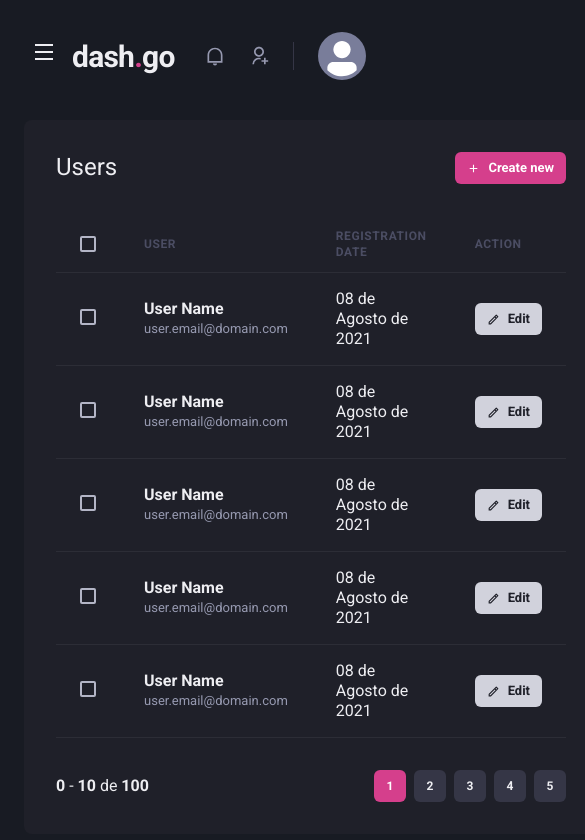
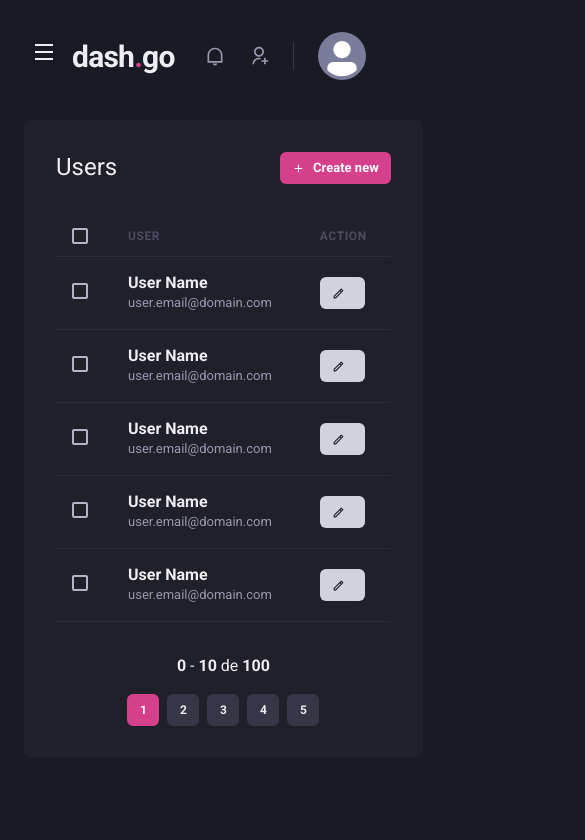
Before and after one commit to sonnymarinho/dashgo, a Next.js app: page /users in a window 390 px wide. Shown: the top 840 px of the page, 585 px wide, since content can reach past the window. Built offline with nearby package versions, Linux system fonts and the light colour scheme.

Commit message:
:sparkles: feat: navigation and pages responsivity

```diff
--- a/src/components/Pagination/index.tsx
+++ b/src/components/Pagination/index.tsx
@@ -3,7 +3,14 @@ import PaginationItem from './PaginationItem';
 
 export default function Pagination() {
   return (
-    <Stack direction="row" mt="8" justify="space-between" align="center" spacing="center">
+    <Stack
+      direction={['column', 'row']}
+      mt="8"
+      justify="space-between"
+      align="center"
+      spacing="center"
+      gridGap={['4', '0']}
+    >
       <Box>
         <strong>0</strong> - <strong>10</strong> de <strong>100</strong>
       </Box>
--- /dev/null
+++ b/src/components/Sidebar/ActiveLink.tsx
@@ -0,0 +1,26 @@
+import { cloneElement, ReactElement } from 'react';
+import Link, { LinkProps } from 'next/link';
+import { useRouter } from 'next/router';
+
+interface ActiveLinkProps extends LinkProps {
+  children: ReactElement;
+  shouldMatchExactHref?: boolean;
+}
+
+export default function ActiveLink({ children, href, shouldMatchExactHref = true, ...props }: ActiveLinkProps) {
+  const { asPath } = useRouter();
+
+  debugger;
+
+  const isActive = shouldMatchExactHref
+    ? asPath === href || asPath === props.as
+    : asPath.startsWith(String(href) || String(props.as));
+
+  return (
+    <Link href={href} {...props}>
+      {cloneElement(children, {
+        color: isActive ? 'pink.400' : 'gray.50',
+      })}
+    </Link>
+  );
+}
--- a/src/components/Sidebar/NavLink.tsx
+++ b/src/components/Sidebar/NavLink.tsx
@@ -1,18 +1,22 @@
-import { Icon, Link, Text, LinkProps as ChakraLinkProps } from '@chakra-ui/react';
+import { Icon, Link, LinkProps as ChakraLinkProps, Text } from '@chakra-ui/react';
 import { ElementType } from 'react';
+import ActiveLink from './ActiveLink';
 
 interface NavLinkProps extends ChakraLinkProps {
   icon: ElementType;
   title: string;
+  to: string;
 }
 
-export default function NavLink({ icon, title, ...props }: NavLinkProps) {
+export default function NavLink({ icon, title, to, ...props }: NavLinkProps) {
   return (
+    <ActiveLink href={to} passHref shouldMatchExactHref={false}>
       <Link display="flex" align="center" {...props}>
         <Icon as={icon} fontSize="20" />
         <Text ml="4" fontWeight="medium">
           {title}
         </Text>
       </Link>
+    </ActiveLink>
   );
 }
--- a/src/components/Sidebar/SidebarNav.tsx
+++ b/src/components/Sidebar/SidebarNav.tsx
@@ -1,6 +1,6 @@
 import { Stack } from '@chakra-ui/react';
-import { RiDashboardLine, RiContactsLine, RiInputMethodLine, RiGitMergeLine } from 'react-icons/ri';
-import { useState } from 'react';
+import { RiContactsLine, RiDashboardLine, RiGitMergeLine, RiInputMethodLine } from 'react-icons/ri';
+import ROUTES from '../../config/routes';
 import NavLink from './NavLink';
 import NavSection from './NavSection';
 
@@ -8,12 +8,12 @@ export default function SidebarNav() {
   return (
     <Stack spacing="12" align="flex-start">
       <NavSection title="GENERAL">
-        <NavLink icon={RiDashboardLine} title="Dashboard" />
-        <NavLink icon={RiContactsLine} title="Users" />
+        <NavLink icon={RiDashboardLine} title="Dashboard" to={ROUTES.DASHBOARD} />
+        <NavLink icon={RiContactsLine} title="Users" to={ROUTES.USERS} />
       </NavSection>
       <NavSection title="AUTOMATION">
-        <NavLink icon={RiInputMethodLine} title="Forms" />
-        <NavLink icon={RiGitMergeLine} title="Automation" />
+        <NavLink icon={RiInputMethodLine} title="Forms" to={''} />
+        <NavLink icon={RiGitMergeLine} title="Automation" to={''} />
       </NavSection>
     </Stack>
   );
--- /dev/null
+++ b/src/config/routes.ts
@@ -0,0 +1,10 @@
+export const ROUTES = {
+  DASHBOARD: '/dashboard',
+  HOME: '/',
+  CREATE_USER: '/users/create',
+  USERS: '/users',
+  FORMS: '/forms',
+  AUTOMATION: '/automation',
+};
+
+export default ROUTES;
--- a/src/pages/users/index.tsx
+++ b/src/pages/users/index.tsx
@@ -1,10 +1,32 @@
-import { Box, Button, Checkbox, Flex, Heading, Icon, Table, Tbody, Td, Text, Th, Thead, Tr } from '@chakra-ui/react';
+import {
+  Box,
+  Button,
+  Checkbox,
+  Flex,
+  Heading,
+  Icon,
+  Table,
+  Tbody,
+  Td,
+  Text,
+  Th,
+  Thead,
+  Tr,
+  useBreakpointValue,
+} from '@chakra-ui/react';
+import NextLink from 'next/link';
 import { RiAddLine, RiPencilLine } from 'react-icons/ri';
 import { Header } from '../../components/Header';
 import Pagination from '../../components/Pagination';
 import { Sidebar } from '../../components/Sidebar';
+import ROUTES from '../../config/routes';
 
 export default function UsersList() {
+  const isWideVersion = useBreakpointValue({
+    base: false,
+    lg: true,
+  });
+
   return (
     <Box>
       <Header />
@@ -16,26 +38,28 @@ export default function UsersList() {
             <Heading size="lg" fontWeight="normal" as="h2">
               Users
             </Heading>
-            <Button as="a" size="sm" fontSize="small" colorScheme="pink" leftIcon={<Icon as={RiAddLine} />}>
-              Create new
-            </Button>
+            <NextLink href={ROUTES.CREATE_USER} passHref>
+              <Button as="a" size="sm" fontSize="small" colorScheme="pink" leftIcon={<Icon as={RiAddLine} />}>
+                Create new
+              </Button>
+            </NextLink>
           </Flex>
 
           <Table colorScheme="whiteAlpha">
             <Thead>
               <Tr>
-                <Th px="6" color="gray.300" witdth="8">
+                <Th px={['4', '4', '6']} color="gray.300" width="8">
                   <Checkbox colorScheme="pink" />
                 </Th>
                 <Th>User</Th>
-                <Th>Registration date</Th>
+                {isWideVersion && <Th>Registration date</Th>}
                 <Th w="8">Action</Th>
               </Tr>
             </Thead>
             <Tbody>
               {Array.from({ length: 5 }).map((_, index) => (
                 <Tr key={index} px="6">
-                  <Td>
+                  <Td px={['4', '4', '6']}>
                     <Checkbox colorScheme="pink" />
                   </Td>
                   <Td>
@@ -46,7 +70,7 @@ export default function UsersList() {
                       </Text>
                     </Box>
                   </Td>
-                  <Td>08 de Agosto de 2021</Td>
+                  {isWideVersion && <Td>08 de Agosto de 2021</Td>}
                   <Td>
                     <Button
                       as="a"
@@ -56,7 +80,7 @@ export default function UsersList() {
                       color="gray.800"
                       leftIcon={<Icon as={RiPencilLine} />}
                     >
-                      Edit
+                      {isWideVersion && 'Edit'}
                     </Button>
                   </Td>
                 </Tr>
```
Also changed, not shown: src/pages/users/create.tsx (+11 -6 lines). Lines whose indentation alone changed are shown as unchanged.
